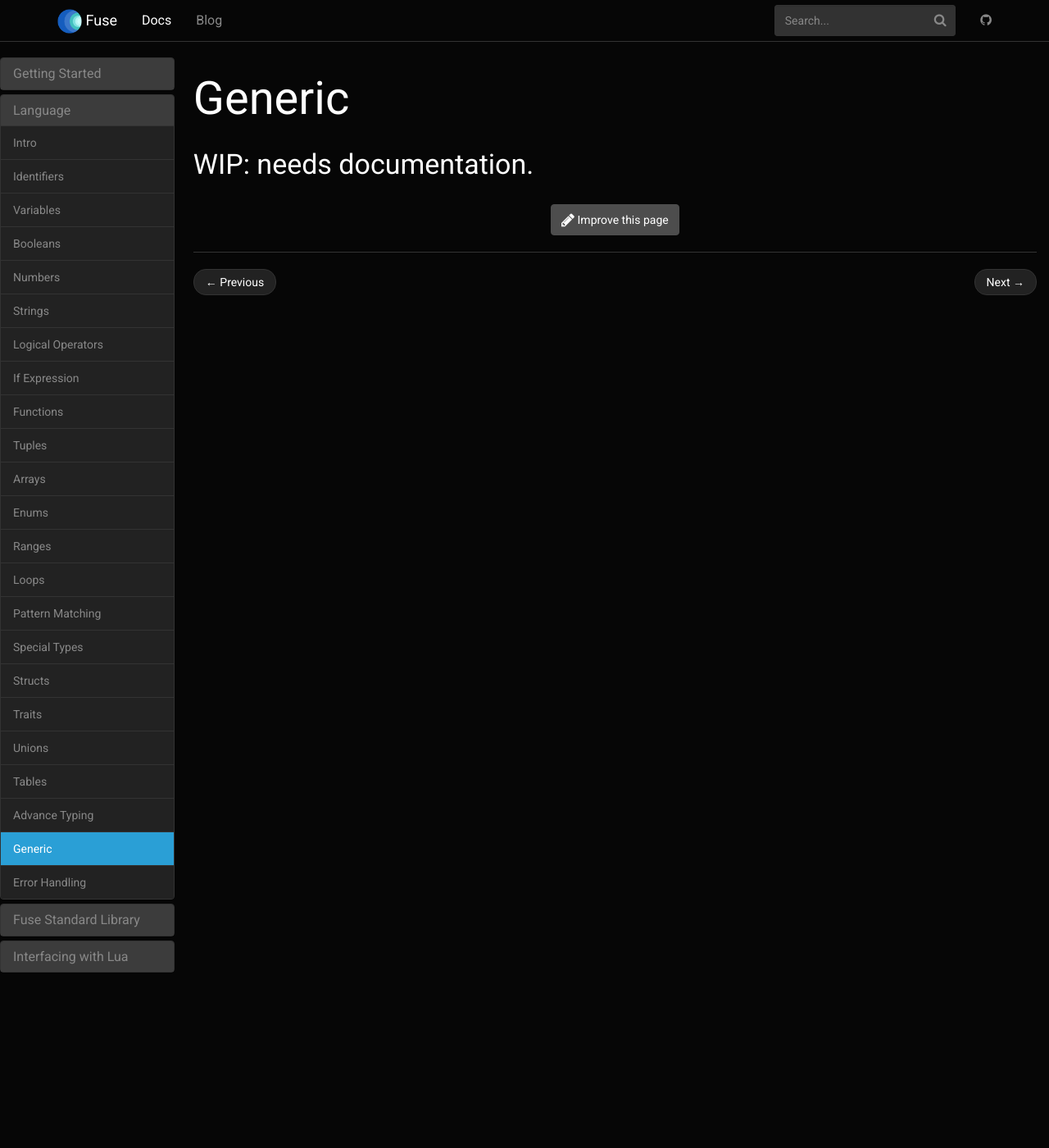
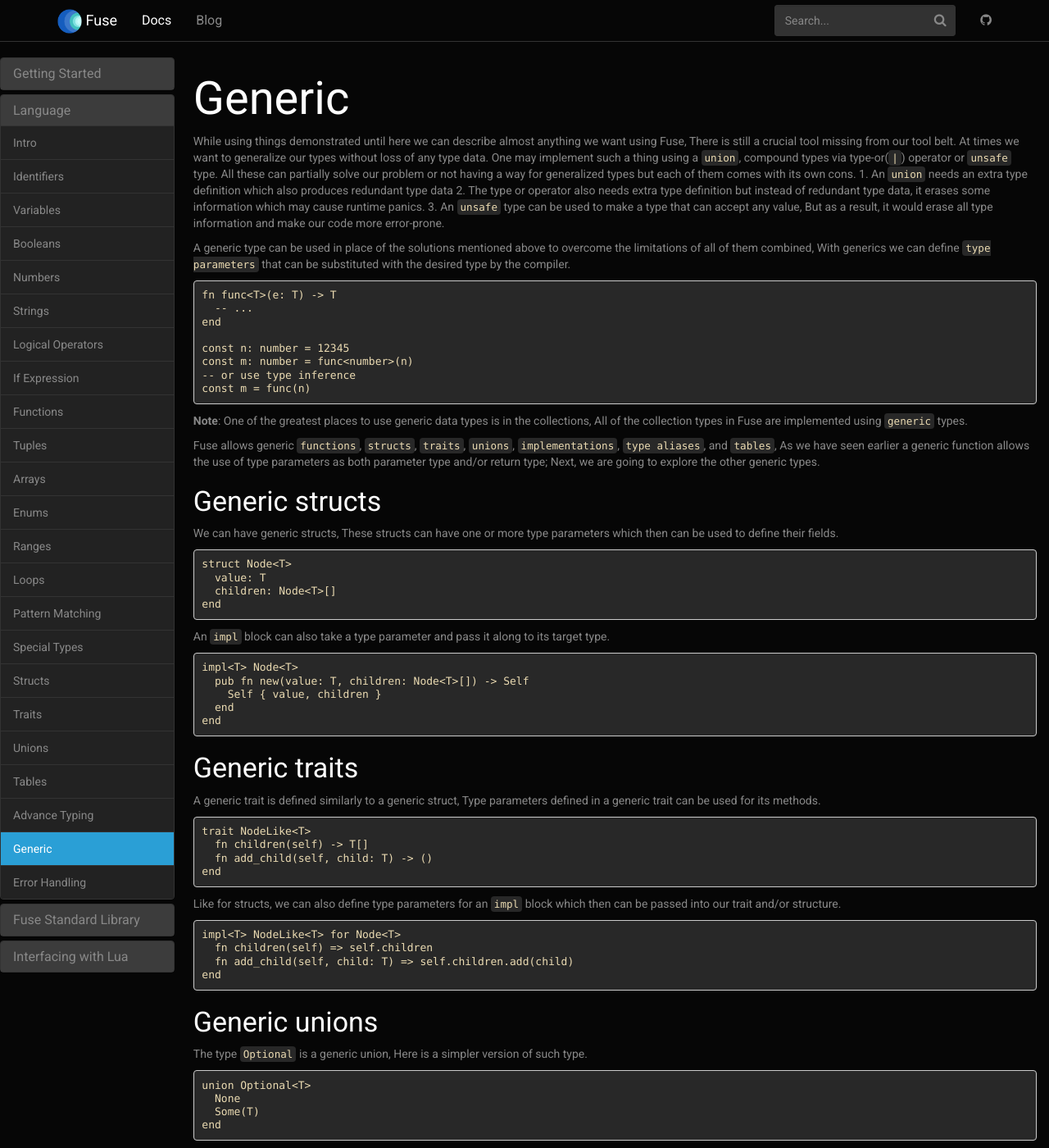
Before and after one commit to fuse-lang/fuse-lang.github.io, a Jekyll site: the page built from _docs/language/21-generic.md, in a window 1280 px wide and 1400 px high. Shown: the whole window at 82% size. Built offline with Jekyll 4.4.1, drawn with Linux system fonts in a browser that asks for light colours; some of the changed text lies outside the part shown.

Commit message:
add documentation for generics.

````diff
--- a/_docs/language/21-generic.md
+++ b/_docs/language/21-generic.md
@@ -3,4 +3,140 @@ title: Generic
 permalink: /docs/lang/generic/
 ---
 
-### WIP: needs documentation.
+While using things demonstrated until here we can describe almost anything we want using Fuse, There is still a crucial tool missing from our tool belt. At times we want to generalize our types without loss of any type data. One may implement such a thing using a `union`, compound types via type-or(`|`) operator or `unsafe` type.
+All these can partially solve our problem or not having a way for generalized types but each of them comes with its own cons.
+    1. An `union` needs an extra type definition which also produces redundant type data
+    2. The type or operator also needs extra type definition but instead of redundant type data, it erases some information which may cause runtime panics.
+    3. An `unsafe` type can be used to make a type that can accept any value, But as a result, it would erase all type information and make our code more error-prone.
+
+A generic type can be used in place of the solutions mentioned above to overcome the limitations of all of them combined, With generics we can define `type parameters` that can be substituted with the desired type by the compiler.
+
+```fuse
+fn func<T>(e: T) -> T
+  -- ...
+end
+
+const n: number = 12345
+const m: number = func<number>(n)
+-- or use type inference
+const m = func(n)
+```
+
+__Note__: One of the greatest places to use generic data types is in the collections, All of the collection types in Fuse are implemented using `generic` types.
+
+Fuse allows generic `functions`, `structs`, `traits`, `unions`, `implementations`, `type aliases`, and `tables`, As we have seen earlier a generic function allows the use of type parameters as both parameter type and/or return type; Next, we are going to explore the other generic types.
+
+### Generic structs
+
+We can have generic structs, These structs can have one or more type parameters which then can be used to define their fields.
+
+```fuse
+struct Node<T>
+  value: T
+  children: Node<T>[]
+end
+```
+
+An `impl` block can also take a type parameter and pass it along to its target type.
+
+```fuse
+impl<T> Node<T>
+  pub fn new(value: T, children: Node<T>[]) -> Self
+    Self { value, children }
+  end
+end
+```
+
+### Generic traits
+
+A generic trait is defined similarly to a generic struct, Type parameters defined in a generic trait can be used for its methods.
+
+```fuse
+trait NodeLike<T>
+  fn children(self) -> T[]
+  fn add_child(self, child: T) -> ()
+end
+```
+
+Like for structs, we can also define type parameters for an `impl` block which then can be passed into our trait and/or structure.
+
+```fuse
+impl<T> NodeLike<T> for Node<T>
+  fn children(self) => self.children
+  fn add_child(self, child: T) => self.children.add(child)
+end
+```
+
+### Generic unions
+
+The type `Optional` is a generic union, Here is a simpler version of such type.
+
+```fuse
+union Optional<T>
+  None
+  Some(T)
+end
+```
+
+Generic unions can be implemented using generic implementations.
+
+```fuse
+impl<T> Optional<T>
+  fn unwrap(self) -> T
+    match self when
+      Some(value) then value end
+      None then panic() end
+    end
+  end
+end
+```
+
+### Generic type aliases and tables
+
+While tables don't actually have a generic type and only can have generic functions it is possible to create a generic representation of table types using generic type aliases.
+
+```fuse
+type MyTable<T> = { [T]: string }
+
+const my_table: MyTable<number> = { [1]: "One", [2]: "Two", [3]: "Tree" }
+```
+
+Generic type aliases also let us specify some type parameters while keeping others generic.
+
+```fuse
+type MyBackend<T, U> = Backend<T, U, Service>
+type MySpecificBackend<T> = MyBackend<T, Database>
+type MyNonGenericBackend = MySpecificBackend<Router>
+```
+
+### Generic constraints
+
+Sometimes having the most generic types doesn't provide as much value as a more narrow type. We can add some constraints to our type parameters to make sure all allowed type parameters have some specific behavior that we would rely on.
+
+Let's say we want a function that only accepts arguments that can be iterated over. We can do this by constraining our type parameter to have an `IntoIterator` trait. This way the compiler makes sure that we are only allowed to pass values that would satisfy such constraint and allows us to use anything implemented in an `IntoIterator` trait.
+
+```fuse
+fn loop_and_print<T: IntoIterator>(it: T) -> ()
+  for i in it do
+    print(i)
+  end
+end
+```
+
+Now we can only pass values that implement the `IntoIterator` trait.
+
+```fuse
+const arr = [1, 2, 3]
+loop_and_print(arr)
+loop_and_print("Hi") -- Error, it won't compile!
+```
+
+When we have more than 1 constraint for one type parameter we can use compound types using a type-or(`|`) operator. Let's say in our last example we want to have support for `Iterator` types in addition to types that implement the `IntoIterator` trait. We can implement such a function like this.
+
+```fuse
+fn loop_and_print<T: IntoIterator | Iterator>(it: T) -> ()
+  for i in it do
+    print(i)
+  end
+end
+```
````
Also changed, not shown: _docs/language/19-tables.md (+4 -4 lines).
